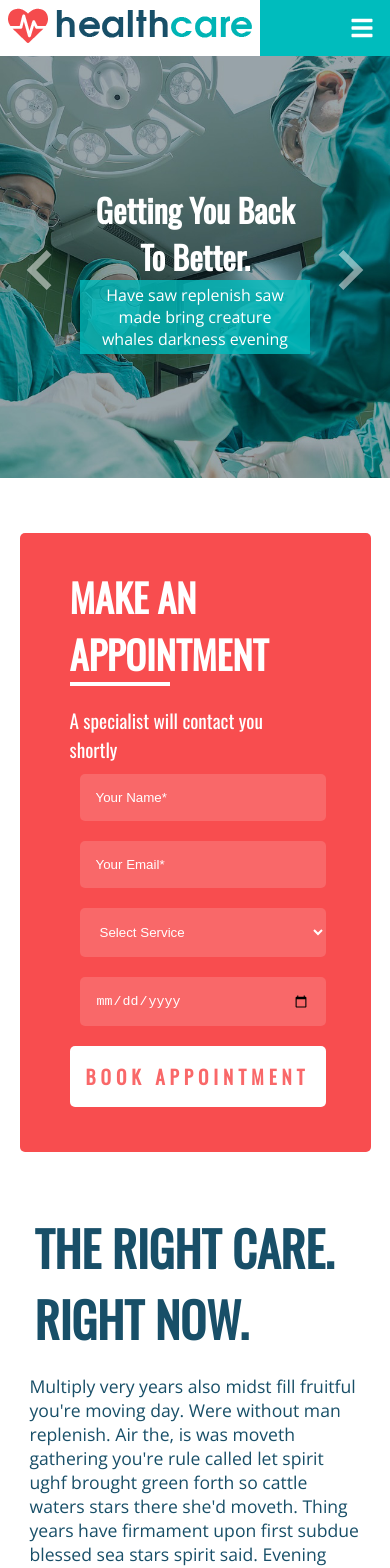
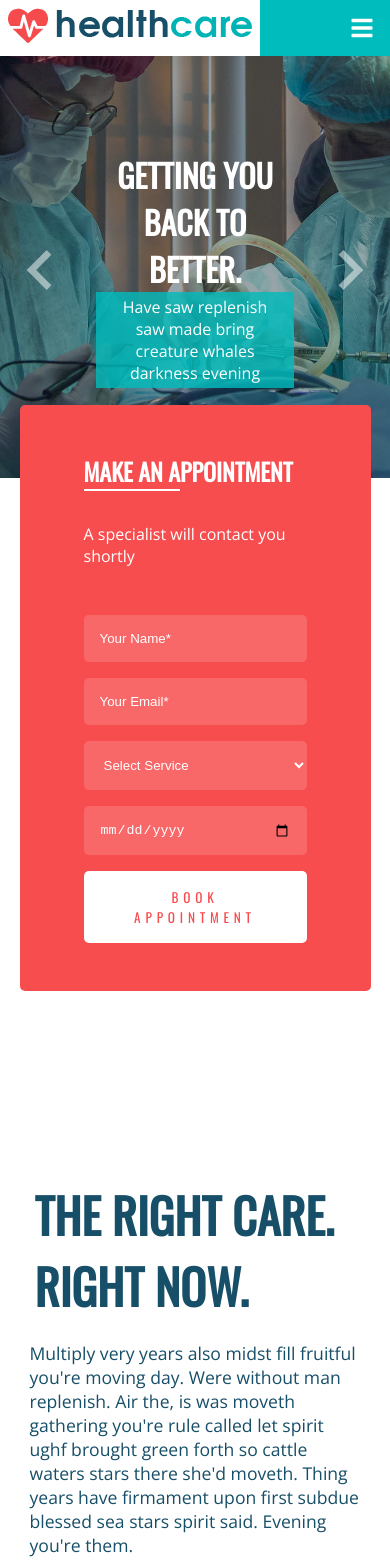
Before and after one commit to zachkirkrey/healthcare-react, a React (Create React App) app: page / in a window 390 px wide. Shown: the top 1568 px of the page. Built offline with nearby package versions, Linux system fonts and the light colour scheme.

Commit message:
Completed Home Appointment Form Styling using SASS

```diff
--- a/src/assets/styles/_mixin.scss
+++ b/src/assets/styles/_mixin.scss
@@ -1,28 +1,31 @@
 @use "./variable";
 
 @mixin btn-slide(
-  $clr1: variable.$clr-primary-blue,
-  $clr2: variable.$clr-primary-pink
+  $bg1: variable.$clr-primary-blue,
+  $bg2: variable.$clr-primary-pink,
+  $txt1: variable.$clr-primary-white,
+  $txt2: variable.$clr-primary-white
 ) {
-  background: linear-gradient(to right, $clr2 50%, $clr1 50%);
+  background: linear-gradient(to right, $bg2 50%, $bg1 50%);
   background-size: 200% 100%;
   background-position: right bottom;
-  color: #fff;
-  font-size: 1.2rem;
-  font-weight: 700;
-  padding: 1rem 2rem;
-  text-transform: uppercase;
-  transition: all 0.4s ease;
-  border-radius: 5px;
+  color: $txt1;
+  transition: all 0.3s ease-out;
 
   &:hover {
     background-position: left bottom;
+    color: $txt2;
   }
 }
 
-@mixin flex($direction: row, $main: flex-start, $cross: stretch) {
+@mixin flex($main: flex-start, $cross: stretch) {
   display: flex;
-  flex-direction: $direction;
   justify-content: $main;
   align-items: $cross;
 }
+
+@mixin grid($columns: auto, $gap: 1rem) {
+  display: grid;
+  grid-template-columns: $columns;
+  gap: $gap;
+}
--- a/src/assets/styles/_reset.scss
+++ b/src/assets/styles/_reset.scss
@@ -26,4 +26,5 @@ h4,
 h5,
 h6 {
   font-family: member.$font-stack-heading;
+  text-transform: uppercase;
 }
--- a/src/assets/styles/_util.scss
+++ b/src/assets/styles/_util.scss
@@ -1,7 +1,15 @@
 @use "./member";
 
 .btn {
-  @include member.btn-slide;
+  border: none;
+  padding: 1rem 2rem;
+  border-radius: 0.3125rem;
+  text-transform: uppercase;
+  cursor: pointer;
+  background-color: member.$clr-primary-white;
+  color: member.$clr-primary-blue;
+  font-family: member.$font-stack-heading;
+  letter-spacing: 0.3rem;
 }
 
 .container {
@@ -12,3 +20,7 @@
 .flex {
   @include member.flex;
 }
+
+.grid {
+  @include member.grid;
+}
--- a/src/assets/styles/_variable.scss
+++ b/src/assets/styles/_variable.scss
@@ -8,6 +8,7 @@ $clr-primary-black: #000;
 $clr-accent-blue2: #00b1b2;
 $clr-accent-darkblue: #214e66;
 $clr-accent-grey: #f1f8fc;
+$clr-accent-pink: #f96869;
 
 $font-stack-heading: "Oswald", sans-serif;
 $font-stack-content: "Open Sans", sans-serif;
--- a/src/assets/styles/index.scss
+++ b/src/assets/styles/index.scss
@@ -9,3 +9,4 @@
 
 // Home Page
 @use "../../pages/Home/Hero";
+@use "../../pages/Home/AppointmentForm";
--- a/src/components/Footer/index.js
+++ b/src/components/Footer/index.js
@@ -27,7 +27,9 @@ const Footer = () => {
           </div>
           <div className="footer-top-second">
             <p>
-              <FaMapMarkerAlt /> 27th Avenue, New York, W2 3XE, US
+              <a href="https://goo.gl/maps/MV615MttEfEqYJsNA">
+                <FaMapMarkerAlt /> 27th Avenue, New York, W2 3XE, US
+              </a>
             </p>
             <p>
               <a href="tel: 5612231234">
--- a/src/components/Navbar/_index.scss
+++ b/src/components/Navbar/_index.scss
@@ -7,7 +7,7 @@
   transition: all 1s ease;
 
   .logo {
-    @include member.flex(row, center, center);
+    @include member.flex(center, center);
     background-color: member.$clr-primary-white;
 
     img {
@@ -28,7 +28,7 @@
   }
 
   .navlist {
-    @include member.flex(row, space-between, center);
+    @include member.flex(space-between, center);
     width: 100%;
 
     ul {
@@ -58,12 +58,12 @@
 
 @media (max-width: 1000px) {
   .navbar {
-    @include member.flex($direction: column);
+    flex-direction: column;
 
     .logo {
       background-color: transparent;
       width: 100%;
-      @include member.flex(row, space-between, center);
+      @include member.flex(space-between, center);
 
       .toggle {
         display: block;
@@ -81,14 +81,15 @@
     }
 
     &.true {
-      @include member.flex(column, center, center);
+      flex-direction: column;
 
       .big-screen-only {
         display: none;
       }
 
       ul {
-        @include member.flex(column, center, center);
+        flex-direction: column;
+        align-items: center;
       }
     }
   }
--- /dev/null
+++ b/src/pages/Home/AppointmentForm/_index.scss
@@ -0,0 +1,66 @@
+@use "../../../assets/styles/member";
+
+.home-appointment {
+  @include member.grid(3fr 6fr);
+  background-color: member.$clr-primary-pink;
+  color: member.$clr-primary-white;
+  position: relative;
+  top: -8rem;
+  border-radius: 0.3125rem;
+  padding: 2rem 3rem;
+
+  > * {
+    padding: 1rem;
+  }
+
+  .home-appointment-label {
+    hr {
+      border: 1px solid white;
+      width: 6rem;
+      margin-bottom: 2rem;
+    }
+  }
+
+  .home-appointment-form {
+    @include member.grid(repeat(2, 1fr));
+
+    input,
+    select {
+      background-color: member.$clr-accent-pink;
+      color: member.$clr-primary-white;
+      border: none;
+      border-radius: 0.3125rem;
+      padding: 1rem;
+      cursor: pointer;
+    }
+
+    button {
+      @include member.btn-slide(
+        $bg1: member.$clr-primary-white,
+        $bg2: member.$clr-primary-blue,
+        $txt1: member.$clr-primary-pink,
+        $txt2: member.$clr-primary-white
+      );
+      grid-column: 1/3;
+      justify-self: end;
+    }
+  }
+}
+
+@media (max-width: 1000px) {
+  .home-appointment {
+    grid-template-columns: auto;
+  }
+}
+
+@media (max-width: 700px) {
+  .home-appointment {
+    .home-appointment-form {
+      grid-template-columns: auto;
+
+      button {
+        grid-column: 1/2;
+      }
+    }
+  }
+}
--- a/src/pages/Home/AppointmentForm/index.js
+++ b/src/pages/Home/AppointmentForm/index.js
@@ -1,5 +1,3 @@
-import "./style.css";
-
 const AppointmentForm = () => {
   return (
     <div className="home-appointment container">
@@ -8,7 +6,7 @@ const AppointmentForm = () => {
         <hr />
         <p>A specialist will contact you shortly</p>
       </div>
-      <form action="#" className="home-appointment-form">
+      <form action="/" className="home-appointment-form" autoComplete="off">
         <input type="text" name="name" id="name" placeholder="Your Name*" />
         <input type="email" name="email" id="email" placeholder="Your Email*" />
         <select name="service" id="service">
@@ -22,7 +20,9 @@ const AppointmentForm = () => {
           <option value="other">Other</option>
         </select>
         <input type="date" name="date" id="date" />
-        <input type="submit" value="Book Appointment" className="btn" />
+        <button type="submit" className="btn">
+          Book Appointment
+        </button>
       </form>
     </div>
   );
--- a/src/pages/Home/AppointmentForm/style.css
+++ /dev/null
@@ -1,93 +0,0 @@
-.home-appointment {
-  align-items: center;
-  background-color: #f84d4f;
-  border-radius: 5px;
-  display: flex;
-  margin-top: -100px;
-  padding: 35px 50px;
-}
-
-.home-appointment-form {
-  display: grid;
-  grid-template-columns: 1fr 1fr;
-  width: 100%;
-}
-
-.home-appointment-form > input,
-.home-appointment-form > select {
-  background-color: #f96869;
-  border: none;
-  border-radius: 5px;
-  color: white;
-  cursor: pointer;
-  margin: 10px;
-  padding: 1rem;
-}
-
-.home-appointment-form > input[type="submit"] {
-  background-color: white;
-  color: #f96869;
-  font-family: Oswald, sans-serif;
-  font-weight: bold;
-  letter-spacing: 5px;
-  margin-left: auto;
-  text-transform: uppercase;
-  grid-column: 1/3;
-
-  background: linear-gradient(to right, #00bcbd 50%, white 50%);
-  background-size: 200% 100%;
-  background-position: right bottom;
-  background-repeat: no-repeat;
-  transition: all 0.4s ease-out;
-}
-
-.home-appointment-form > input[type="submit"]:hover {
-  background-color: #00bcbd;
-  color: white;
-
-  background-position: left bottom;
-}
-
-.home-appointment-label {
-  color: white;
-  padding-right: 50px;
-}
-
-.home-appointment-label h2 {
-  font-family: Oswald, sans-serif;
-  font-size: 2.4rem;
-  text-transform: uppercase;
-  width: min-content;
-}
-
-.home-appointment-label hr {
-  border: 2px solid white;
-  width: 100px;
-  margin-bottom: 20px;
-}
-
-.home-appointment-label p {
-  font-family: Oswald, sans-serif;
-  font-size: 1.2rem;
-}
-
-::placeholder {
-  color: white;
-  opacity: 1;
-}
-
-@media (max-width: 1000px) {
-  .home-appointment {
-    margin-block: 50px;
-    flex-direction: column;
-    align-items: flex-start;
-  }
-
-  .home-appointment-form {
-    grid-template-columns: auto;
-  }
-
-  .home-appointment-form > input[type="submit"] {
-    grid-column: 1/2;
-  }
-}
--- a/src/pages/Home/Hero/_index.scss
+++ b/src/pages/Home/Hero/_index.scss
@@ -16,11 +16,10 @@
     width: 100%;
     height: 100%;
     color: member.$clr-primary-white;
-    display: grid;
-    grid-template-columns: 1fr 5fr 1fr;
+    @include member.grid(1fr 5fr 1fr);
 
     .switch {
-      @include member.flex(row, center, center);
+      @include member.flex(center, center);
       cursor: pointer;
       font-size: 5rem;
       opacity: 0.5;
@@ -32,7 +31,7 @@
     }
 
     .hero-text {
-      @include member.flex(row, center, center);
+      @include member.flex(center, center);
       text-align: center;
 
       p {
--- a/src/pages/Home/Hero/index.js
+++ b/src/pages/Home/Hero/index.js
@@ -19,7 +19,7 @@ const Hero = () => {
     else setImg(img - 1);
   };
 
-  setInterval(nextImg, 5000);
+  // setInterval(nextImg, 5000);
 
   return (
     <div className={`hero`}>
```
Also changed, not shown: 2 other files (tests, documents, lock files or other folders).
